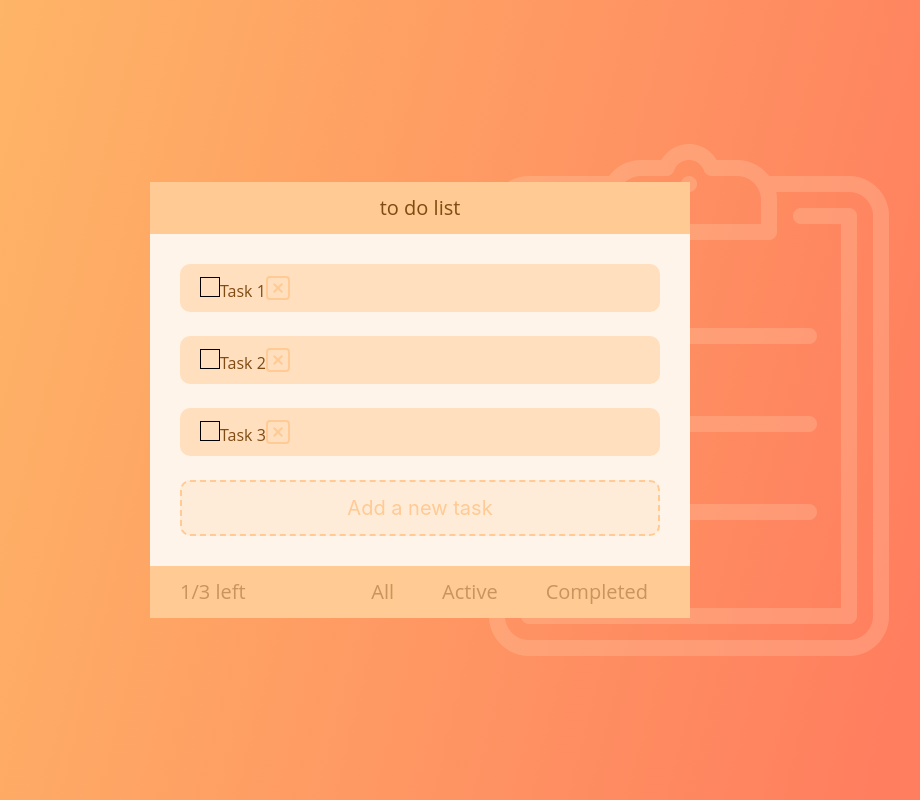
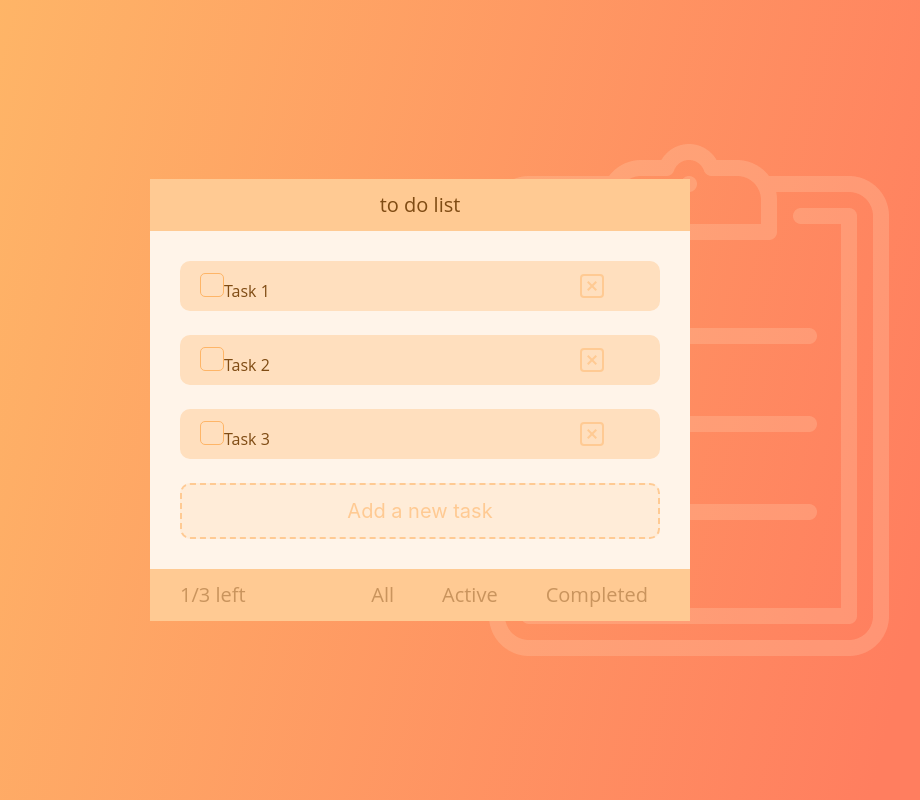
Before and after one commit to mklapshin/Vue, a Vue app: page / in a window 1280 px wide. Shown: the whole page, without its empty margins (220-1140 px from the left). Built offline with nearby package versions, Linux system fonts and the light colour scheme.

Commit message:
resolve problems with input

```diff
--- a/src/App.vue
+++ b/src/App.vue
@@ -144,17 +144,20 @@ export default {
               }
               &__fake {
                 display: inline-block;
-                width: 20px;
-                height: 20px;
-                border: 1px solid black;
+                width: 24px;
+                height: 24px;
+                border: 1.5px solid #feb567;
+                border-radius: 5px;
                 position: relative;
                 &::before {
                   content: "";
                   position: absolute;
                   display: block;
-                  width: 20px;
-                  height: 20px;
-                  background-color: black;
+                  width: 24px;
+                  height: 24px;
+                  background-color: orange;
+                  background: url("./assets/img/vector.png") center right
+                    no-repeat;
                   top: 50%;
                   left: 50%;
                   transform: translate(-50%, -50%);
@@ -163,11 +166,13 @@ export default {
                   z-index: 3;
                 }
               }
+              .task__input:checked + .task__fake::before {
+                opacity: 1;
+              }
               &__text {
               }
               &__btn {
-                display: flex;
-                flex-shrink: 0;
+                margin: 0 0 0 310px;
                 justify-content: center;
                 align-items: center;
                 width: 1.5rem;
@@ -210,9 +215,6 @@ export default {
                   background-color: $peachOrange;
                   transition: background-color 0.5s;
                 }
-              }
-              &__input:checked + &__fake:before {
-                opacity: 1;
               }
             }
           }
```
Also changed, not shown: src/assets/img/vector.png.
